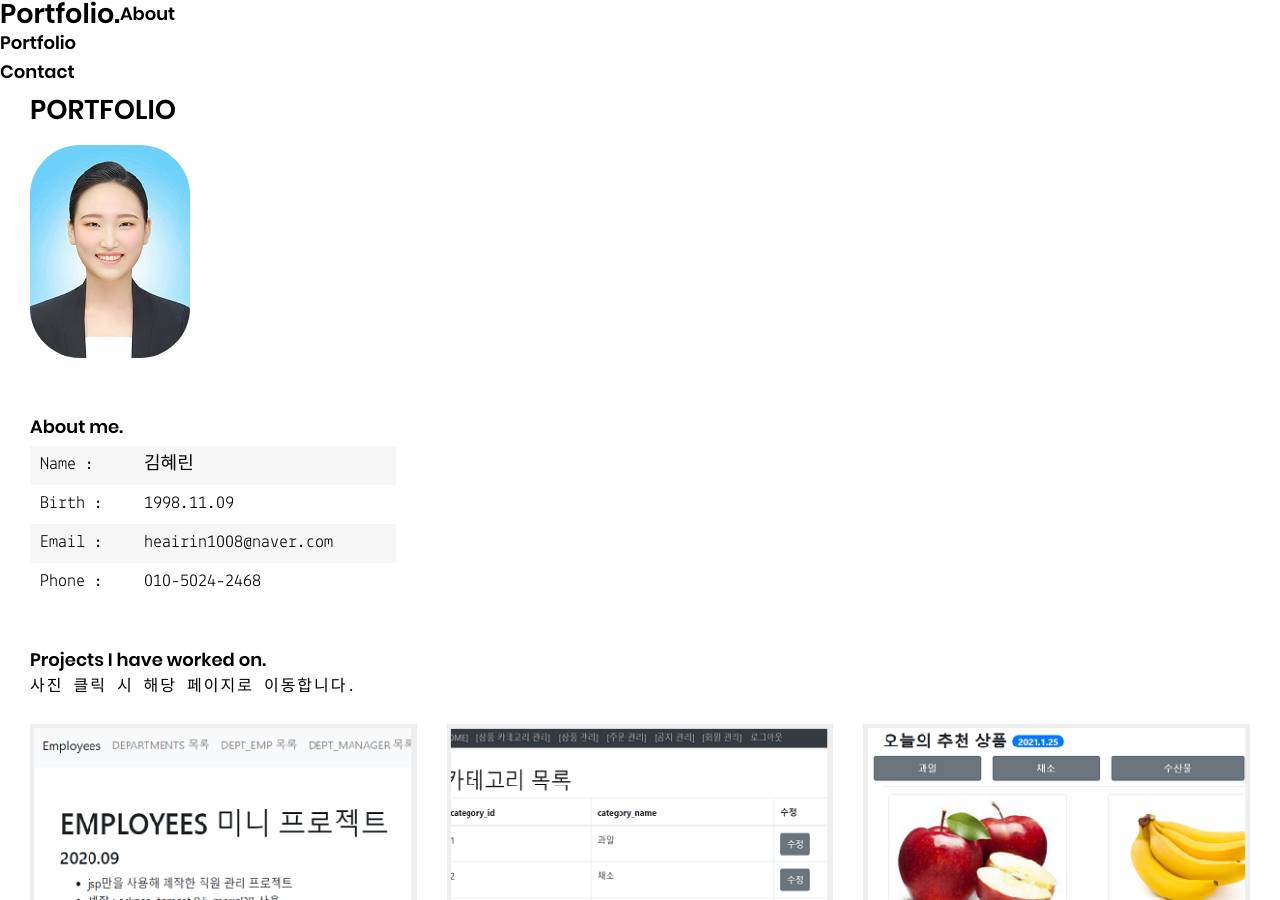
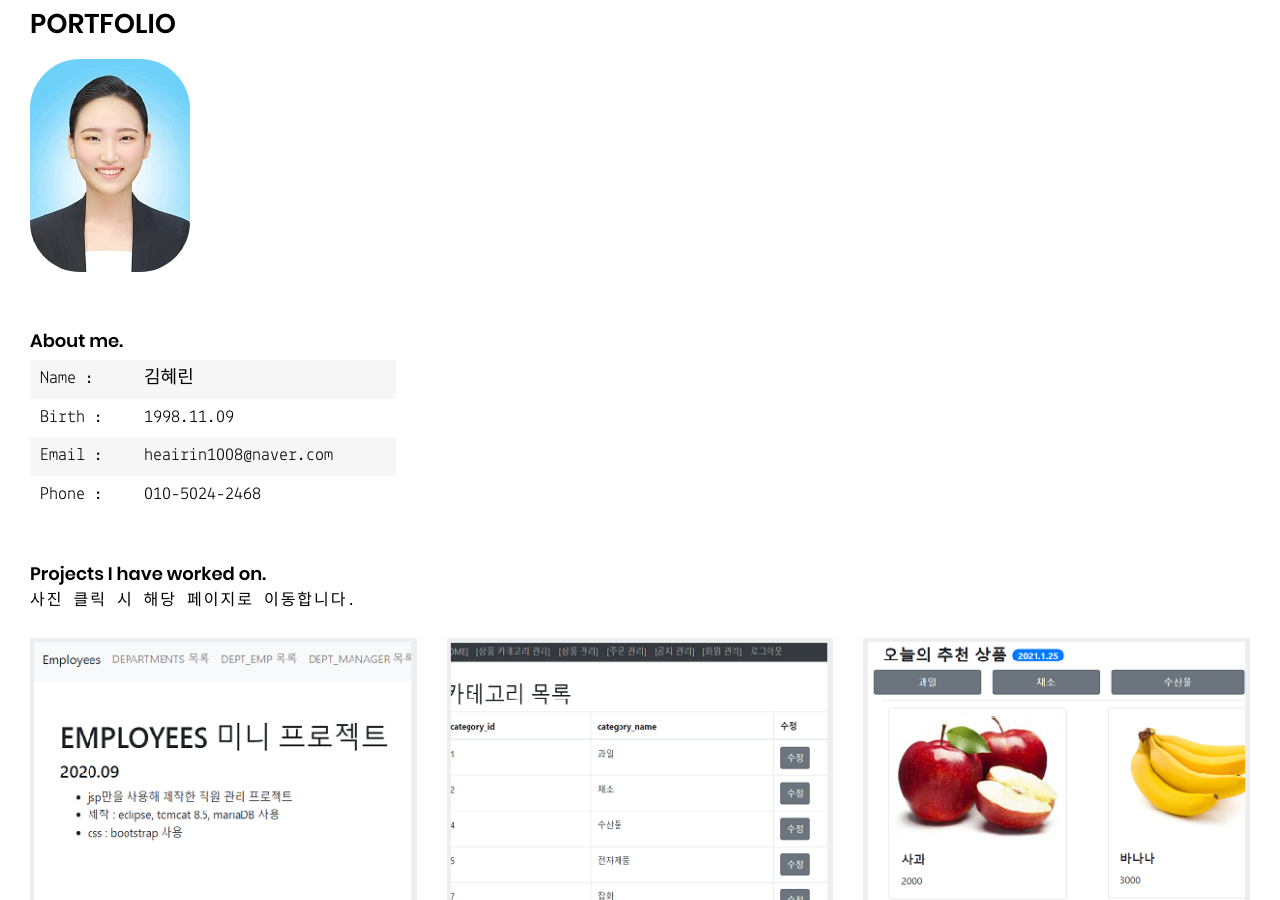
Before and after one commit to heairin1008/heairin1008.github.io, a Jekyll site: the page built from index.html, in a window 1280 px wide and 900 px high. Built offline with Jekyll 4.4.1, drawn with Linux system fonts in a browser that asks for light colours.

Commit message:
Update index.html

```diff
--- a/index.html
+++ b/index.html
@@ -10,16 +10,6 @@
 	{% include head.html %}
 </head>
 <body>
-	<h1 class="logo">
-		<a href="index.html">Portfolio<span>.</span></a>
-	</h1>
-	<nav class="nav-menu d-none d-lg-block">
-		<ul>
-			<li><a href="#about">About</a></li>
-			<li><a href="#portfolio">Portfolio</a></li>
-			<li><a href="#contact">Contact</a></li>
-		</ul>
-	</nav>
 	{% include header.html %}
 	<main class="content">
 		<section class="intro" id="about">
```
